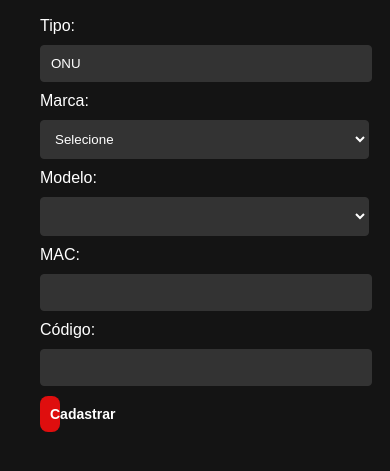
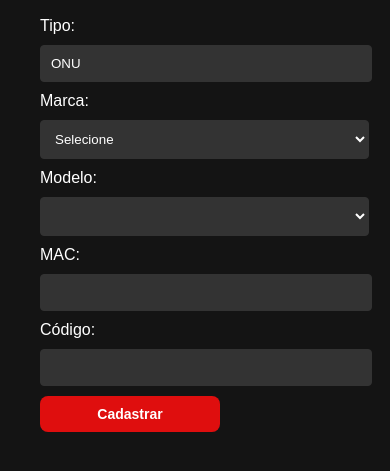
Before and after one commit to JotaCProgram/cadastro-equipamento, a website: page cadastroONU.html in a window 390 px wide. Shown: the part 295-766 px from the top of the page. Drawn offline with Linux system fonts and the light colour scheme; files whose address does not match are found by name.

Commit message:
Update style-CadastroONU.css
ajuste no css do botão

```diff
--- a/style-CadastroONU.css
+++ b/style-CadastroONU.css
@@ -39,7 +39,7 @@ input[type="text"]:focus, select:focus {
 
 button {
     display: block;
-    width: 10px;
+    width: 180px
     padding: 20px;
     background-color: #df0e0e;
     color: #fff;
@@ -184,6 +184,7 @@ button:hover {
     button {
         padding: 10px; /* Reduz o preenchimento para melhor ajuste */
         font-size: 14px; /* Ajusta o tamanho da fonte para melhor leitura em telas menores */
+        width: 180px;
     }
 }
 
```
